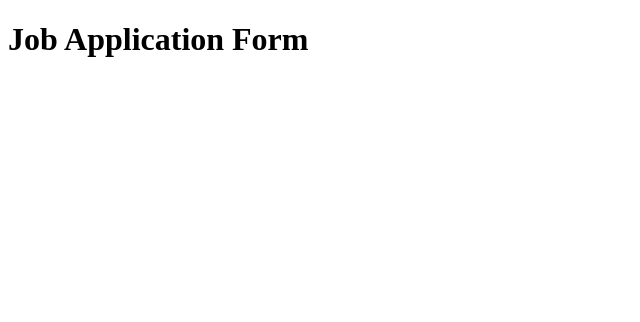
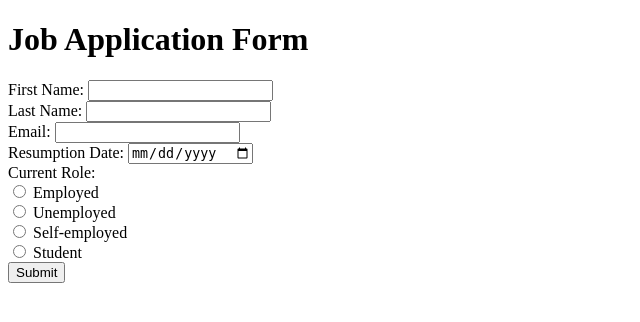
Before and after one commit to donfortune/sample-python-app-for-aws-deployment, a Flask app: page / in a window 1280 px wide. Shown: the top 322 px of the page, without its empty margins (0-640 px from the left). Run offline with Flask 3, Linux system fonts and the light colour scheme.

Commit message:
built form structure(html)

```diff
--- a/templates/index.html
+++ b/templates/index.html
@@ -6,5 +6,41 @@
     </head>
     <body>
         <h1>Job Application Form</h1>
+        <form>
+            <div>
+                <label for="first_name">First Name:</label>
+                <input type="text" id="first_name" name="first_name" required>
+            </div>
+            <div>
+                <label for="last_name">Last Name:</label>
+                <input type="text" id="last_name" name="last_name" required>
+            </div>
+            <div>
+                <label for="email">Email:</label>
+                <input type="email" id="email" name="email" required>
+            </div>
+            <div>
+                <label for="date">Resumption Date:</label>
+                <input type="date" id="date" name="date" required>
+            </div>
+            <div>
+                <label>Current Role:</label>
+                <br>
+                <div id="role">
+                    <input type="radio" id="employed" name="role" required>
+                    <label for="employed">Employed</label>
+                    <br>
+                    <input type="radio" id="unemployed" name="role" required>
+                    <label for="unemployed">Unemployed</label>
+                    <br>
+                    <input type="radio" id="self-employed" name="role" required>
+                    <label for="self-employed">Self-employed</label>
+                    <br>
+                    <input type="radio" id="" name="role" required>
+                    <label for="student">Student</label>
+                </div>
+            </div>
+            <button type="button">Submit</button>
+        </form>
     </body>
 </html>
```
